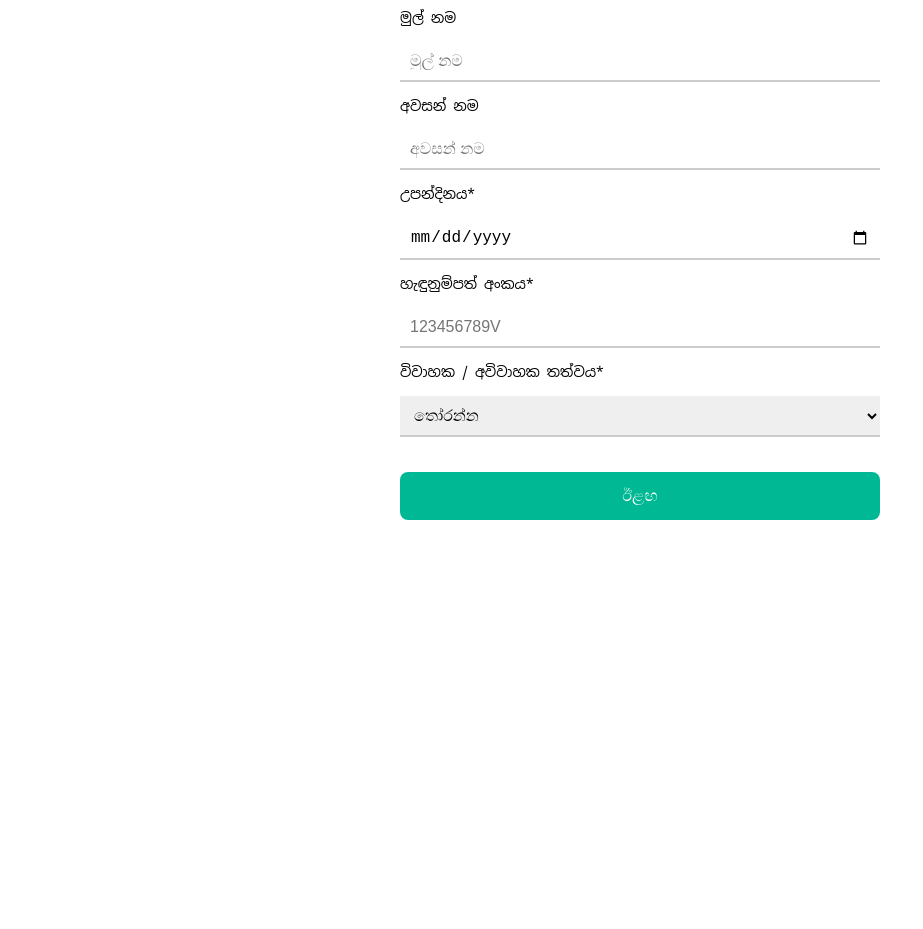
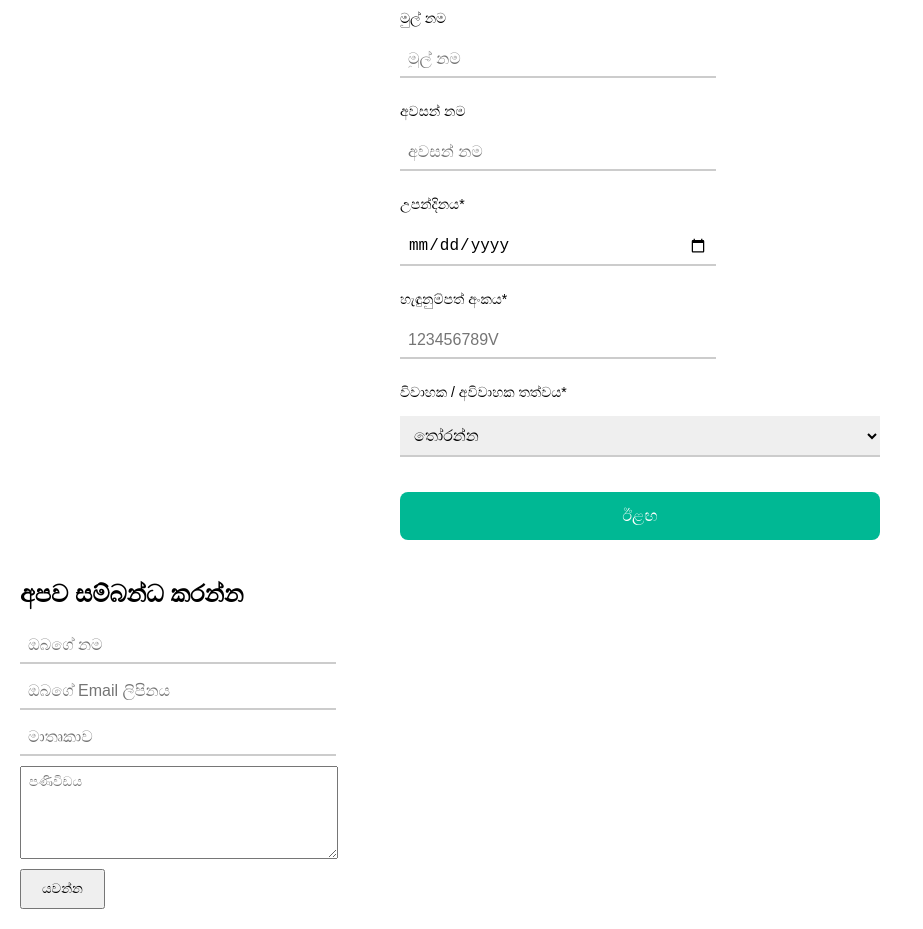
Before and after one commit to Capitallanka1/capital21, a plain HTML site: page index.html in a window 1280 px wide. Shown: the part 300-1229 px from the top of the page, without its empty margins (0-923 px from the left). Before the commit the page ends 840 px from the top, so only its background shows below. Drawn offline with Linux system fonts and the light colour scheme.

Commit message:
Update index.html

```diff
--- a/index.html
+++ b/index.html
@@ -205,3 +205,58 @@
     </script>
 </body>
 </html>
+
+<!DOCTYPE html>
+<html lang="si">
+<head>
+  <meta charset="UTF-8">
+  <title>Form Submit</title>
+  <script src="https://cdn.emailjs.com/dist/email.min.js"></script>
+  <script>
+    (function(){
+      emailjs.init("LLjiz9sCFLuULBj5x"); // ඔබේ EmailJS Public Key
+    })();
+  </script>
+  <style>
+    body {
+      font-family: Arial, sans-serif;
+      padding: 20px;
+    }
+    input, textarea {
+      display: block;
+      margin-bottom: 10px;
+      padding: 8px;
+      width: 300px;
+    }
+    button {
+      padding: 10px 20px;
+    }
+  </style>
+</head>
+<body>
+
+  <h2>අපව සම්බන්ධ කරන්න</h2>
+
+  <form id="contact-form">
+    <input type="text" name="name" placeholder="ඔබගේ නම" required>
+    <input type="email" name="email" placeholder="ඔබගේ Email ලිපිනය" required>
+    <input type="text" name="title" placeholder="මාතෘකාව">
+    <textarea name="message" placeholder="පණිවිඩය" rows="5"></textarea>
+    <button type="submit">යවන්න</button>
+  </form>
+
+  <script>
+    document.getElementById("contact-form").addEventListener("submit", function(e) {
+      e.preventDefault();
+
+      emailjs.sendForm('service_cxbd60p', 'template_wwveh4d', this)
+        .then(function(response) {
+          alert('පණිවිඩය සාර්ථකව යවනු ලැබුණා!');
+        }, function(error) {
+          alert('පණිවිඩය යැවීම අසාර්ථකයි. කරුණාකර නැවත උත්සාහ කරන්න.');
+        });
+    });
+  </script>
+
+</body>
+</html>
```
